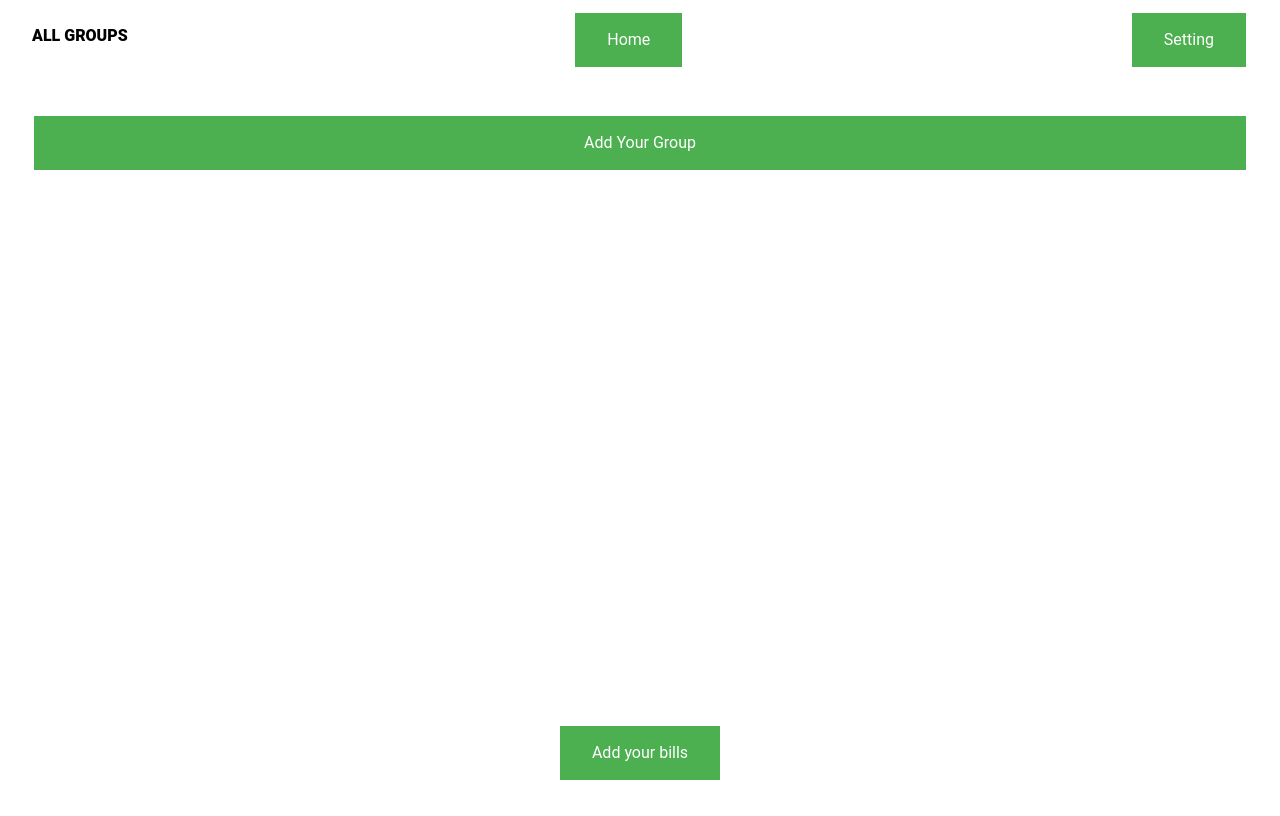
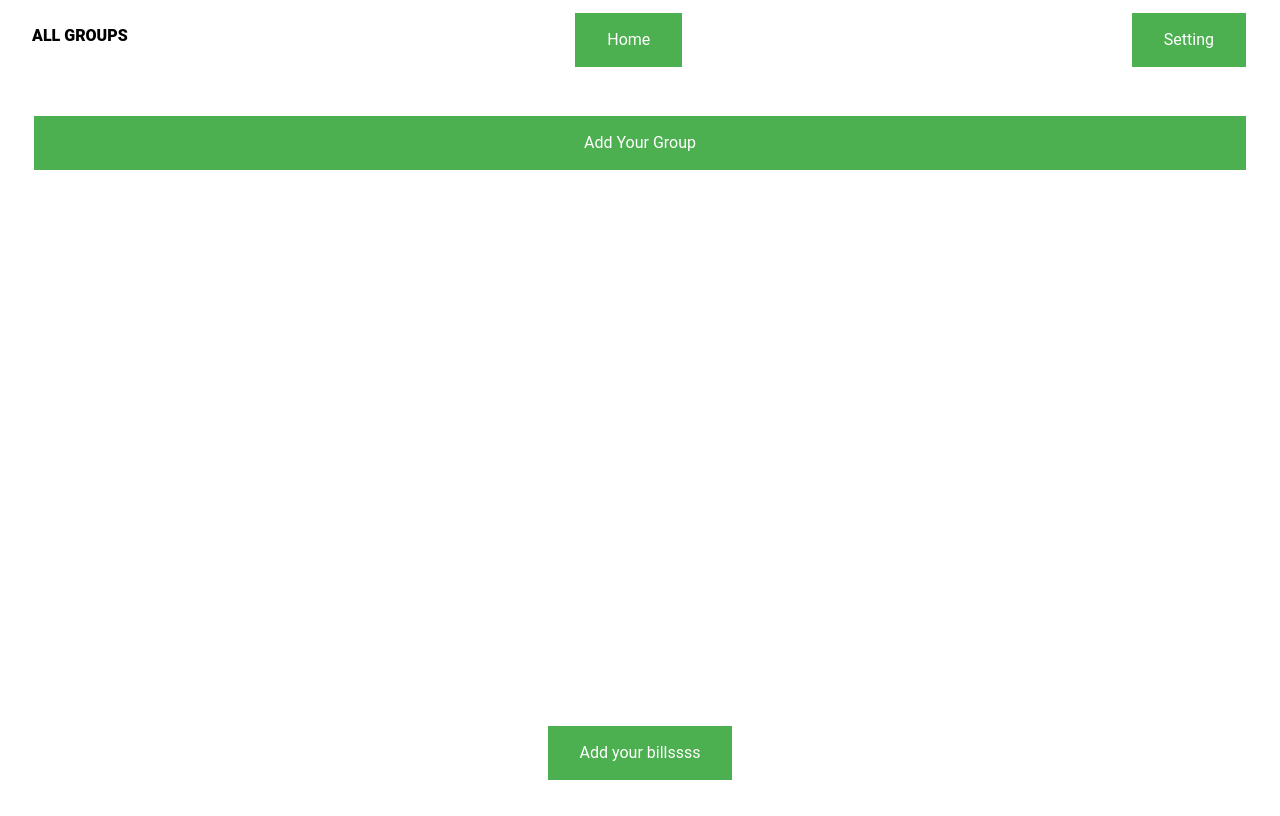
Before and after one commit to dhruvgaloriya/splitwise, a React (Create React App) app: page /dashboard in a window 1280 px wide. Built offline with nearby package versions, Linux system fonts and the light colour scheme.

Commit message:
addint main -1 commit -1

```diff
--- a/src/Components/Dashboard.jsx
+++ b/src/Components/Dashboard.jsx
@@ -17,7 +17,6 @@ class Dashboard extends React.Component {
       clickedGroup: clickedGroup,
       clickedIndx: clickedIndx,
     });
-    console.log("Hello====");
   };
 
   render() {
@@ -47,7 +46,7 @@ class Dashboard extends React.Component {
         ></Route>
         <div className="footer">
           <Link className="addBillBtn" to="/split">
-            Add your bills
+            Add your billssss
           </Link>
         </div>
       </div>
```
